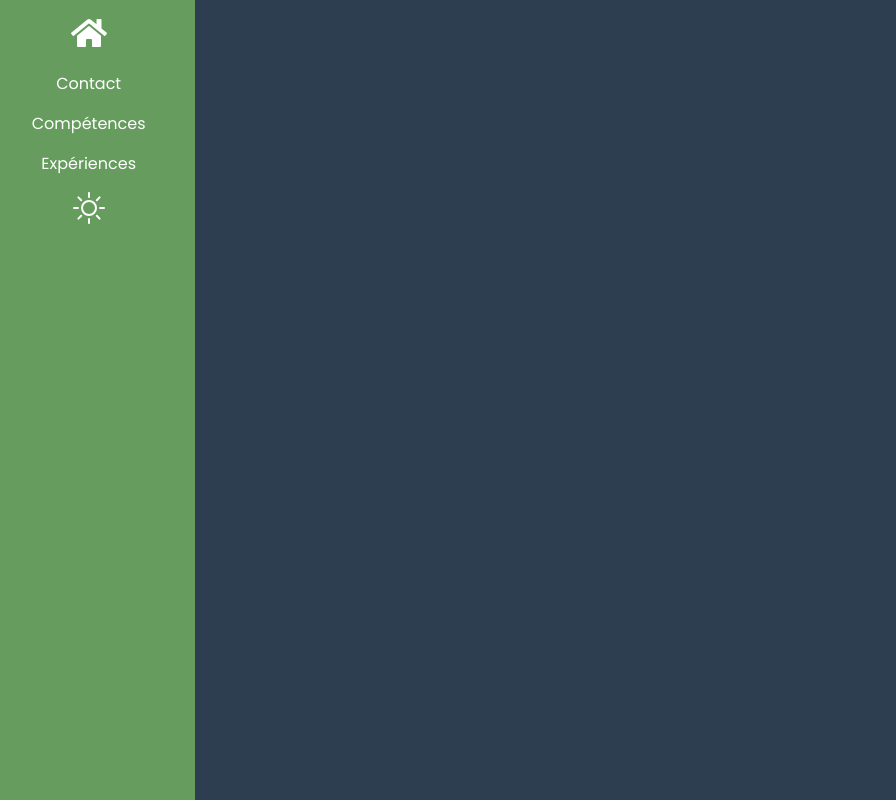
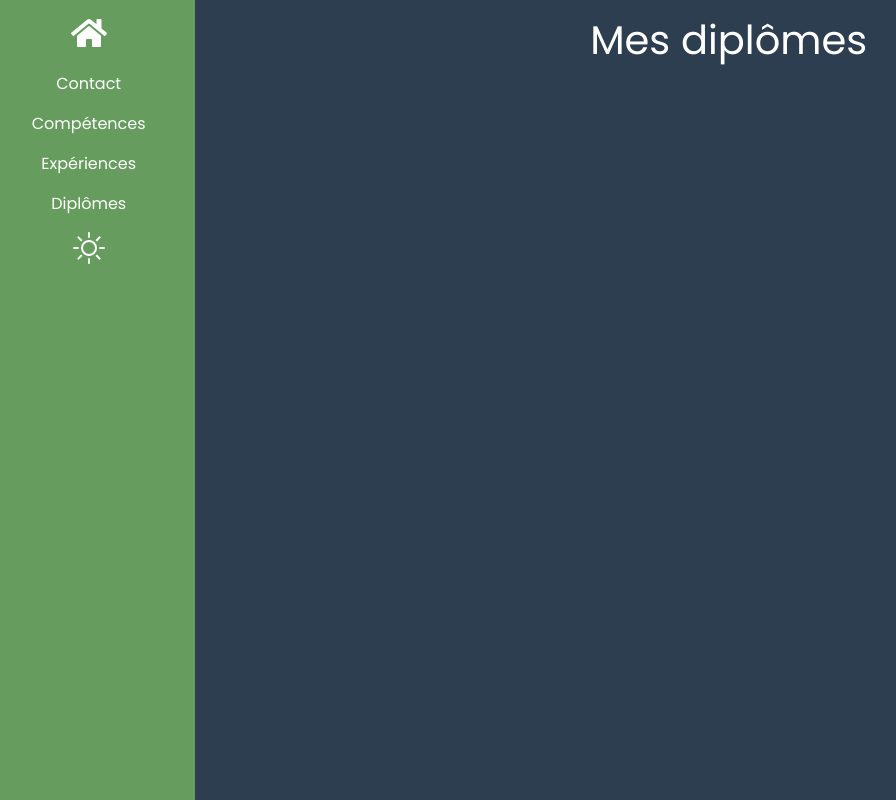
Before and after one commit to CedricBardaine/me, a Vue app: page /Diplomas in a window 1280 px wide. Shown: the whole page, without its empty margins (18-914 px from the left). Built offline with nearby package versions, Linux system fonts and the light colour scheme.

Commit message:
add diplomas vue and bind it

```diff
--- a/src/App.vue
+++ b/src/App.vue
@@ -67,6 +67,10 @@
                 {
                     link: 'Timeline',
                     displayedName: 'Expériences',
+                },
+                {
+                    link: 'Diplomas',
+                    displayedName: 'Diplômes',
                 },
                 ],
             }
--- a/src/router/index.ts
+++ b/src/router/index.ts
@@ -35,6 +35,11 @@ Vue.use(VueRouter)
     name: 'Timeline',
     component: () => import('@/views/Timeline.vue')
   },
+  {
+    path: '/Diplomas',
+    name: 'Diplomas',
+    component: () => import('@/views/Diplomas.vue')
+  },
 ]
 
 const router = new VueRouter({
--- /dev/null
+++ b/src/views/Diplomas.vue
@@ -0,0 +1,5 @@
+<template>
+    <div>
+        <h1>Mes diplômes</h1>
+    </div>
+</template>
```
